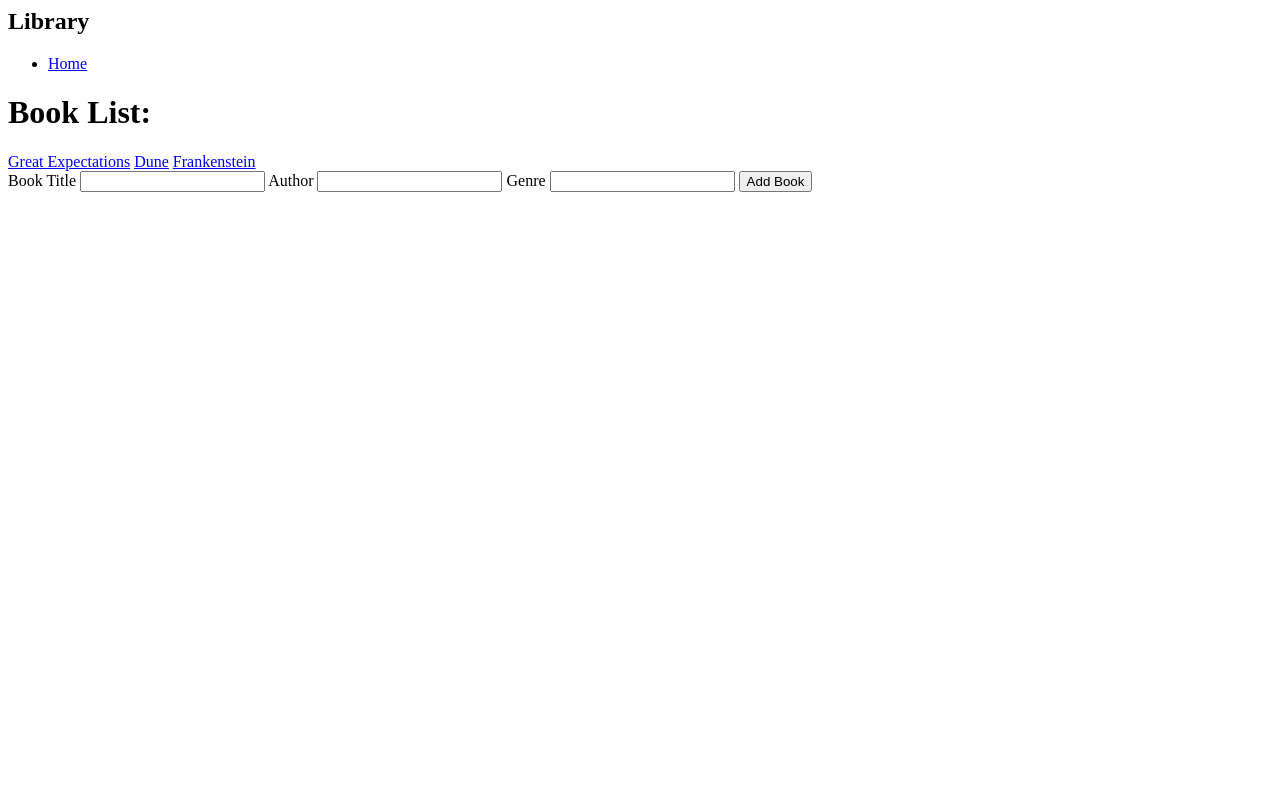
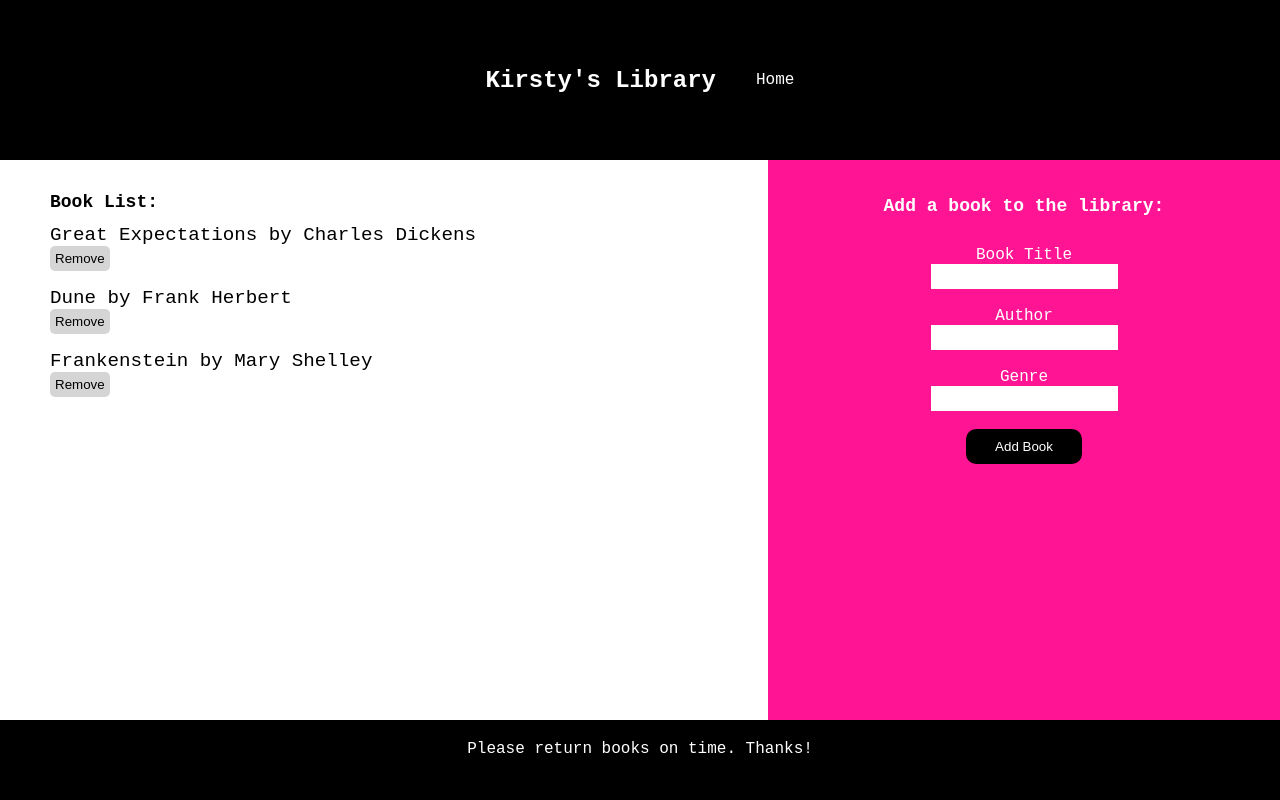
Before and after one commit to kirsty-m/w3d5_library_hw, a Flask app: page /books in a window 1280 px wide. Run offline with Flask 3, Linux system fonts and the light colour scheme.

Commit message:
home page design included

```diff
--- a/controllers/controller.py
+++ b/controllers/controller.py
@@ -1,7 +1,9 @@
 from flask import render_template, request, redirect
 from app import app
-from models.books import books, add_new_book
+from models.books import books, add_new_book, delete_book_by_index
 from models.book import *
+
+
 
 @app.route("/books")
 def index():
@@ -16,6 +18,15 @@ def add_book():
     book_title = request.form["title"]
     book_author = request.form["author"]
     book_genre = request.form["genre"]
-    new_book = Book(book_title, book_author, book_genre)
+    checked_out = []
+    new_book = Book(book_title, book_author, book_genre, checked_out)
     add_new_book(new_book)
-    return render_template("index.html", books = books)
+    # return render_template("index.html", books = books)
+    return redirect("/books")
+
+
+@app.route("/books/del/<index>", methods=["POST"])
+def delete_by_index(index):
+    delete_book_by_index(int(index))
+    return redirect("/books")
+    # return render_template("index.html", books = books)
--- a/models/book.py
+++ b/models/book.py
@@ -1,5 +1,6 @@
 class Book():
-    def __init__(self, title, author, genre):
+    def __init__(self, title, author, genre, checked_out):
         self.title = title
         self.author = author
         self.genre = genre
+        self.checked_out = checked_out
--- a/models/books.py
+++ b/models/books.py
@@ -1,10 +1,13 @@
 from models.book import *
 
-book1 = Book("Great Expectations", "Charles Dickens", "Fiction")
-book2 = Book("Dune", "Frank Herbert", "Sci-fi")
-book3 = Book("Frankenstein", "Mary Shelley", "Horror")
+book1 = Book("Great Expectations", "Charles Dickens", "Fiction", True)
+book2 = Book("Dune", "Frank Herbert", "Sci-fi", False)
+book3 = Book("Frankenstein", "Mary Shelley", "Horror", True)
 
 books = [book1, book2, book3]
 
 def add_new_book(book):
     books.append(book)
+
+def delete_book_by_index(index):
+    books.pop(index)
--- /dev/null
+++ b/static/style.css
@@ -0,0 +1,144 @@
+body {
+    font-family:'Courier New', Courier, monospace;
+    margin:0px;
+    height: 100vh;
+}
+
+header {
+    color: white;
+    display: flex;
+    justify-content: space-around;
+    background-color:black;
+    padding: 20px;
+    grid-area: header;
+}
+
+header > nav > ul {
+    color: white;
+    list-style: none;
+}
+
+header > nav {
+    display: flex;
+    justify-content: space-around;
+    align-items: center;
+    width: auto;
+    padding: 10px;
+}
+
+header > nav > ul > a {
+    display:flex;
+    justify-content: center;
+    align-content: center;
+}
+
+#book-list {
+    margin: 0px;
+    background-color:white;
+    padding: 20px;
+    padding-left: 50px;
+    grid-area: main;
+    height:
+
+}
+
+#book-list > h1 {
+    font-size: large;
+}
+
+#book-list > a {
+    color: black;
+    text-decoration: none;
+    font-size:larger
+}
+
+#book-list > a:hover {
+    font-weight: bold;
+    color: deeppink;
+
+}
+
+#book-list > form > input[type=submit]{
+    background-color: rgb(213, 213, 213);
+    color: black;
+    border: 0px;
+    padding: 5px;
+    width:fit-content;
+    border-radius: 5px
+}
+
+#book-list > form > input[type=submit]:hover{
+    background-color: deeppink;
+    color: white;
+}
+
+#add-book-form {
+    grid-area: form;
+    background-color: deeppink;
+    color: white;
+    display: flex;
+    flex-direction: column;
+    padding: 24px;
+    align-items: center;
+}
+
+#add-book-form > h1 {
+    display: flex;
+    flex-wrap: wrap;
+    margins: 20px;
+    font-size:large;
+    font-w
+}
+
+#add-book-form > form {
+    display: flex;
+    flex-direction: column;
+    width: 50%;
+    align-items: center;
+}
+
+#add-book-form > form > input[type=submit] {
+    background-color: black;
+    color: white;
+    border: 0px;
+    padding: 10px;
+    width: 50%;
+    border-radius: 10px;
+}
+#add-book-form > form > input[type=submit]:hover {
+    background-color: white;
+    color: black;
+}
+
+#add-book-form > form > input[type=text]{
+    border: none;
+    background-color: white;
+    color: black;
+    padding: 5px;
+}
+
+
+footer {
+
+    background-color: black;
+    color: white;
+    grid-area: footer;
+    justify-content: space-around;
+    padding: 20px;
+    display: flex;
+    align-content: flex-end;
+
+
+}
+
+#grid-container{
+
+    display:grid;
+    grid-template-areas:
+    'header header'
+    'main form'
+    'footer footer';
+    grid-template-columns: 60% 40%;
+    grid-template-rows: 20% 70% 10%;
+    height: 100vh;
+}
--- a/templates/base.html
+++ b/templates/base.html
@@ -1,20 +1,24 @@
 <html>
     <head>
-        <title>Library</title>
+        <title>Kirsty's Library</title>
+        <link rel="stylesheet" href="{{ url_for('static', filename='style.css') }}">
     </head>
 
     <body>
-
+        <div id="grid-container">
+            <header>
                 <nav>
-            <h1>Library</h1>
+                    <h1>Kirsty's Library</h1>
                     <ul>
-                <li class="navLink"><a href="/books">Home</a></li>
+                        <li class="navLink"><a href="/books" style="color: white; text-decoration:none;">Home</a></li>
                     </ul>
                 </nav>
-
+            </header>
             {% block content %}
 
             {% endblock %}
 
+            <footer>Please return books on time. Thanks!</footer>
+        </div>
     </body>
 </html>
--- a/templates/index.html
+++ b/templates/index.html
@@ -2,23 +2,29 @@
 
 {% block content %}
 
-    <div class="book-list">
+    <div id="book-list" style="overflow-y:scroll;">
         <h1>Book List:</h1>
 
         {% for book in books %}
-        <a href="/books/{{books.index(book)}}">{{book.title}}</a>
+        <a href="/books/{{books.index(book)}}">{{book.title}} by {{book.author}}</a>
+        <form class="form-inline" action="/books/del/{{books.index(book)}}" method="POST">
+            <input type="submit" value="Remove">
+        </form>
+
         {% endfor %}
     </div>
-
+    <div id="add-book-form">
+        <h1>Add a book to the library:</h1><br>
         <form action="books" method="post">
             <label for="title">Book Title</label>
-        <input type="text" name="title" id="title">
+            <input type="text" name="title" id="title"><br>
             <label for="author">Author</label>
-        <input type="text" name="author" id="author">
+            <input type="text" name="author" id="author"><br>
             <label for="genre">Genre</label>
             <input type="text" name="genre" id="genre">
+            <br>
             <input type="submit" value="Add Book">
         </form>
-
+    </div>
 
 {% endblock %}
```
Also changed, not shown: templates/book_details.html (+12 -3 lines). Lines whose indentation alone changed are shown as unchanged.
